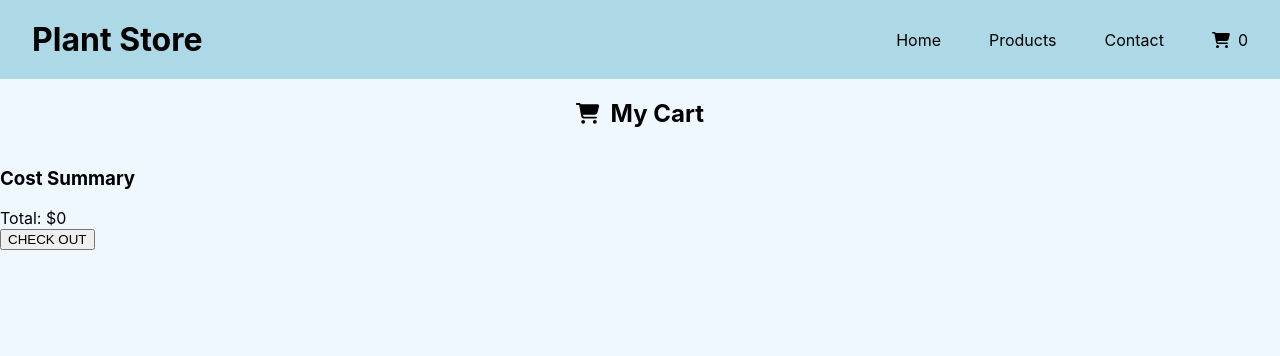
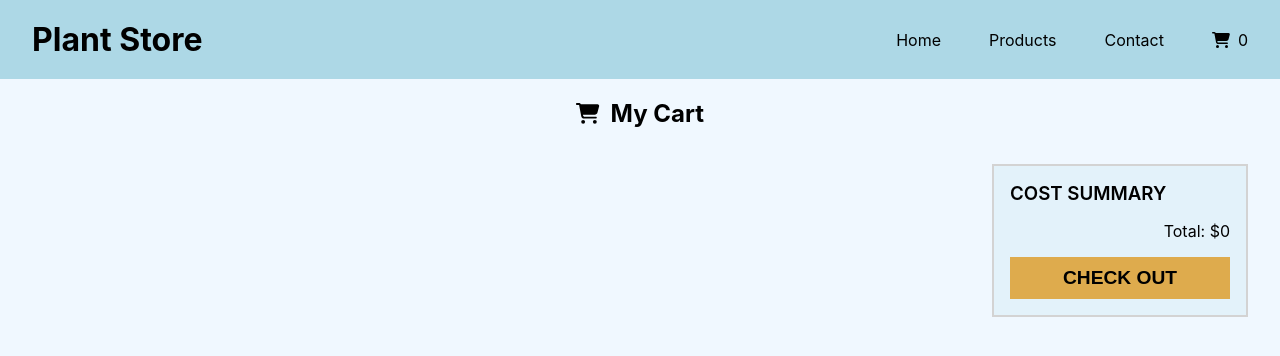
Before and after one commit to connorleavitt/Projects, a React (Create React App) app in the folder Shopping_Cart/shopping_cart/: page /cart in a window 1280 px wide. Shown: the top 356 px of the page. Built offline with nearby package versions, Linux system fonts and the light colour scheme.

Commit message:
Minor updates

```diff
--- a/Shopping_Cart/shopping_cart/src/App.css
+++ b/Shopping_Cart/shopping_cart/src/App.css
@@ -70,6 +70,8 @@ body {
     justify-content: space-between;
     gap: 2rem;
     padding: 1rem;
+    position: sticky;
+    top: 0;
   }
 
   .store-title {
@@ -156,7 +158,7 @@ body {
       "title img"
       "subtitle img"
       "button img";
-    margin: 1rem 2rem;
+    margin: 0.2rem 2rem;
     gap: 1rem;
   }
 
@@ -391,6 +393,7 @@ body {
 }
 
 .cart-box--subcontainer {
+  position: relative;
   background-color: rgb(210, 235, 243);
   width: 100%;
   display: grid;
@@ -498,3 +501,82 @@ hr {
   justify-content: center;
   font-size: 1.2rem;
 }
+
+.cart-box-remove-button {
+  position: absolute;
+  right: 1rem;
+  bottom: 1rem;
+  border: 0;
+  background-color: transparent;
+  cursor: pointer;
+  color: red;
+}
+
+.cart-box-remove-button:hover {
+  background-color: rgba(173, 216, 230, 0.8);
+}
+
+.product-card--checkout-container {
+  display: flex;
+  flex-direction: column;
+  background-color: rgba(173, 216, 230, 0.2);
+  border: 2px solid lightgray;
+  margin: 1rem 2rem;
+}
+
+.product-card--checkout-title {
+  margin: 0;
+  padding: 1rem;
+  font-weight: 600;
+}
+
+.checkout--price-total {
+  align-self: flex-end;
+  padding: 0 1rem;
+}
+
+.fake-checkout-btn {
+  width: calc(100% - 2rem);
+  border: 2px solid rgb(222, 171, 77);
+  margin: 1rem;
+  padding: 0.5rem;
+  background-color: rgb(222, 171, 77);
+  align-self: flex-end;
+  cursor: pointer;
+  font-weight: bold;
+  font-size: 1.2rem;
+}
+
+.fake-checkout-btn:hover {
+  border: 2px solid black;
+}
+
+.contact {
+  display: flex;
+  background-color: cadetblue;
+  height: calc(100vh - 5rem);
+  justify-content: center;
+  align-items: center;
+}
+
+@media (min-width: 900px) {
+  .cart--container {
+    display: grid;
+    grid-template-columns: 3fr 1fr;
+    grid-template-areas:
+      "title title"
+      "items checkout";
+    margin-bottom: 2rem;
+  }
+  .cart--title-container {
+    grid-area: title;
+  }
+
+  .cart-boxes-container {
+    grid-area: items;
+  }
+
+  .product-card--checkout-container {
+    grid-area: checkout;
+  }
+}
--- a/Shopping_Cart/shopping_cart/src/components/CartItems.js
+++ b/Shopping_Cart/shopping_cart/src/components/CartItems.js
@@ -7,7 +7,7 @@ export default function CartItems(props) {
   const { cart, setCart, removeCartItem } = props;
 
   return (
-    <div>
+    <div className="cart-boxes-container">
       {cart.map((product) => (
         <div className="cart-box--container" key={product.id}>
           <hr></hr>
--- a/Shopping_Cart/shopping_cart/src/components/Checkout.js
+++ b/Shopping_Cart/shopping_cart/src/components/Checkout.js
@@ -9,7 +9,7 @@ export default function Checkout(props) {
 
   return (
     <div className="product-card--checkout-container">
-      <h3 className="product-card--checkout-title">Cost Summary</h3>
+      <h3 className="product-card--checkout-title">COST SUMMARY</h3>
       <div className="checkout--price-total">Total: ${displayTotal()}</div>
       <button className="fake-checkout-btn">CHECK OUT</button>
     </div>
--- a/Shopping_Cart/shopping_cart/src/pages/Contact.js
+++ b/Shopping_Cart/shopping_cart/src/pages/Contact.js
@@ -1,3 +1,3 @@
 export default function Contact() {
-  return <h1> Contact </h1>;
+  return <h1 className="contact"> Contact </h1>;
 }
```
